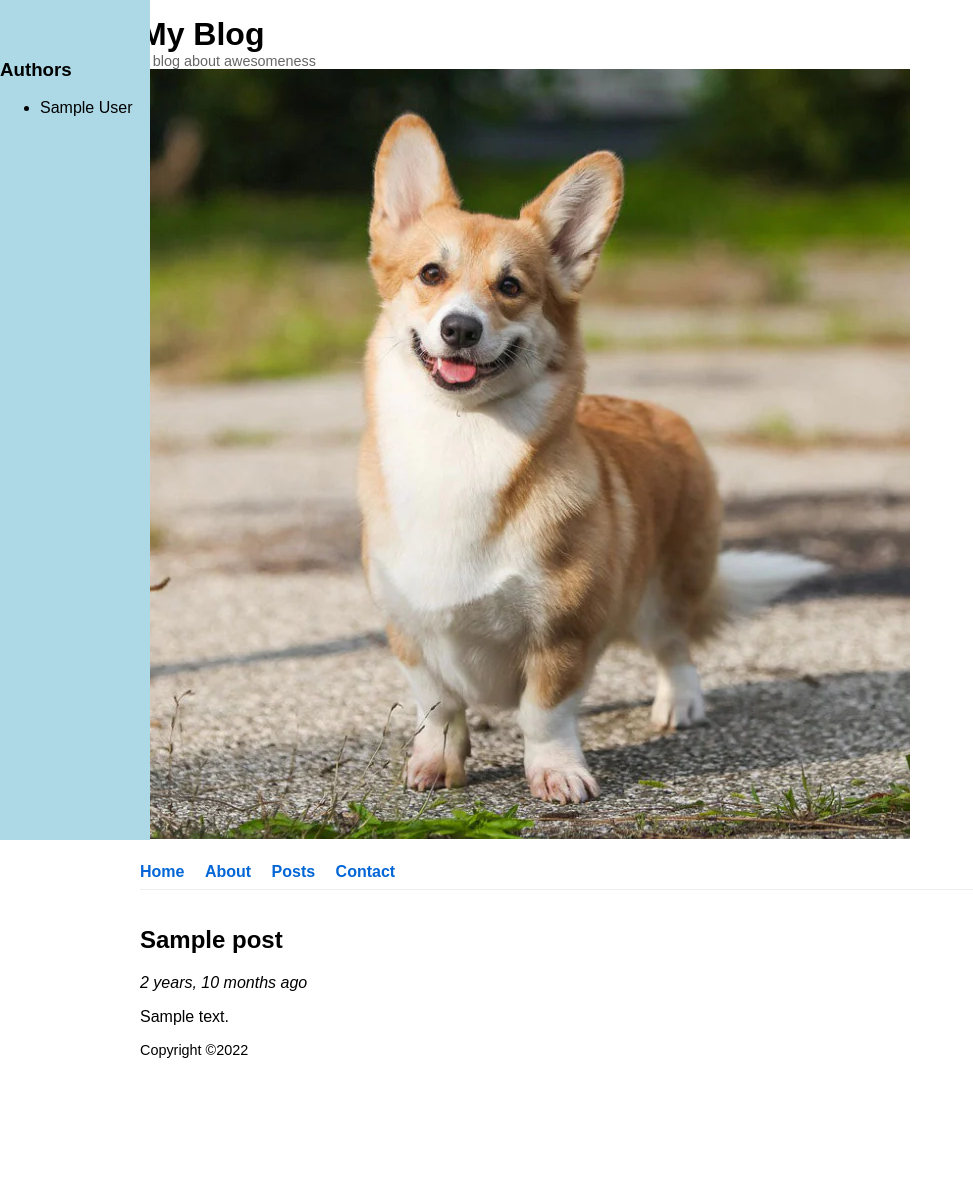
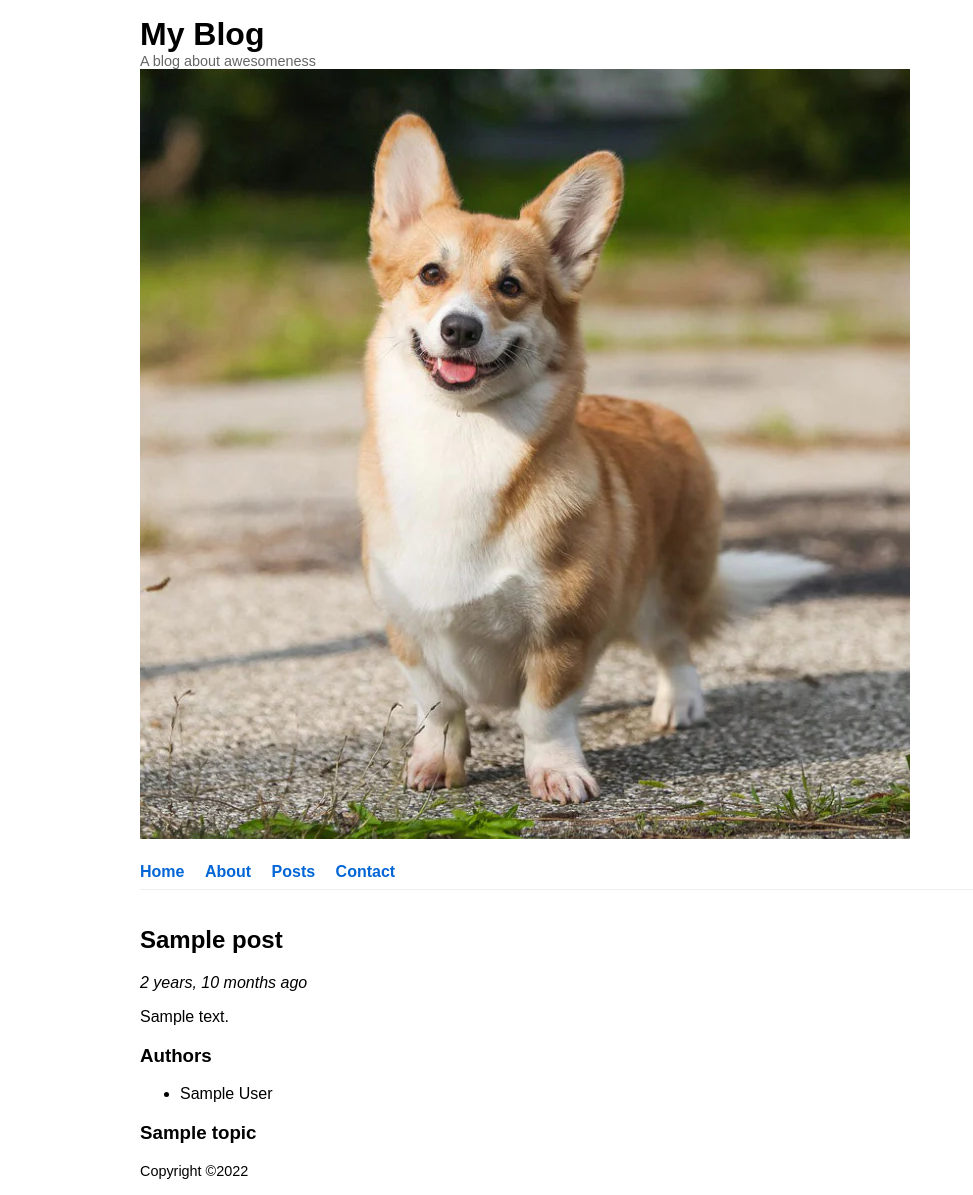
Before and after one commit to SamSevens/blogfixedsam, a Django app: page / in a window 1280 px wide. Shown: the whole page, without its empty margins (0-973 px from the left). Before the commit the page ends 1058 px from the top, so only its background shows below. Run offline with Django 4.2, Linux system fonts and the light colour scheme; tables that the repository leaves empty hold one stand-in row (values such as "Sample post").

Commit message:
topics are on the sidebar

```diff
--- a/blog/models.py
+++ b/blog/models.py
@@ -5,9 +5,8 @@ from django.contrib.auth import get_user_model
 
 
 class TopicQuerySet(models.QuerySet):
-
     def get_topics(self):
-        return self.filter(self.model.name)
+        return self.model.name
 
 
 class PostQuerySet(models.QuerySet):
--- a/blog/static/blog/base.css
+++ b/blog/static/blog/base.css
@@ -71,16 +71,6 @@ a:hover {
   grid-template-columns: auto 200px;
 }
 
-#sidebar {
-  height: 100%;
-  width: 150px;
-  position: fixed;
-  top: 0;
-  left: 0;
-  padding-top: 40px;
-  background-color: lightblue;
-}
-
 /* Style the footer */
 #site-footer {
   font-size: 0.9rem;
--- a/blog/templates/blog/base.html
+++ b/blog/templates/blog/base.html
@@ -31,18 +31,26 @@
 
   <!-- base.html -->
   <main id="main-content">
+
+    <div>
       {% block main %}
       <!-- Content for the main block will be rendered here -->
        {% endblock %}
+    <div>
 
-       <aside id="sidebar">
-         <section id="author-list">
         <h3>Authors</h3>
         <ul>
           {% for author in authors %}
             <li>{{ author.get_full_name }}</li>
           {% endfor %}
       </ul>
+
+
+          <aside id="sidebar">
+            <section id="author-list">
+              {%for topic in topics%}
+                <h1>{{ topic.name }}</h1>
+              {% endfor %}
               </section>
             </aside>
           </main>
--- a/blog/views.py
+++ b/blog/views.py
@@ -10,10 +10,11 @@ def home(request):
     """
     latest_posts = models.Post.objects.published().order_by('-published')[:3]
     authors = models.Post.objects.get_authors()
-
+    topics = models.Topic.objects.all()[:10]
     context = {
         'authors': authors,
-        'latest_posts': latest_posts
+        'latest_posts': latest_posts,
+        'topics': topics
     }
 
     return render(request, 'blog/home.html', context)
```
Also changed, not shown: 1 other file. Lines whose indentation alone changed are shown as unchanged.
